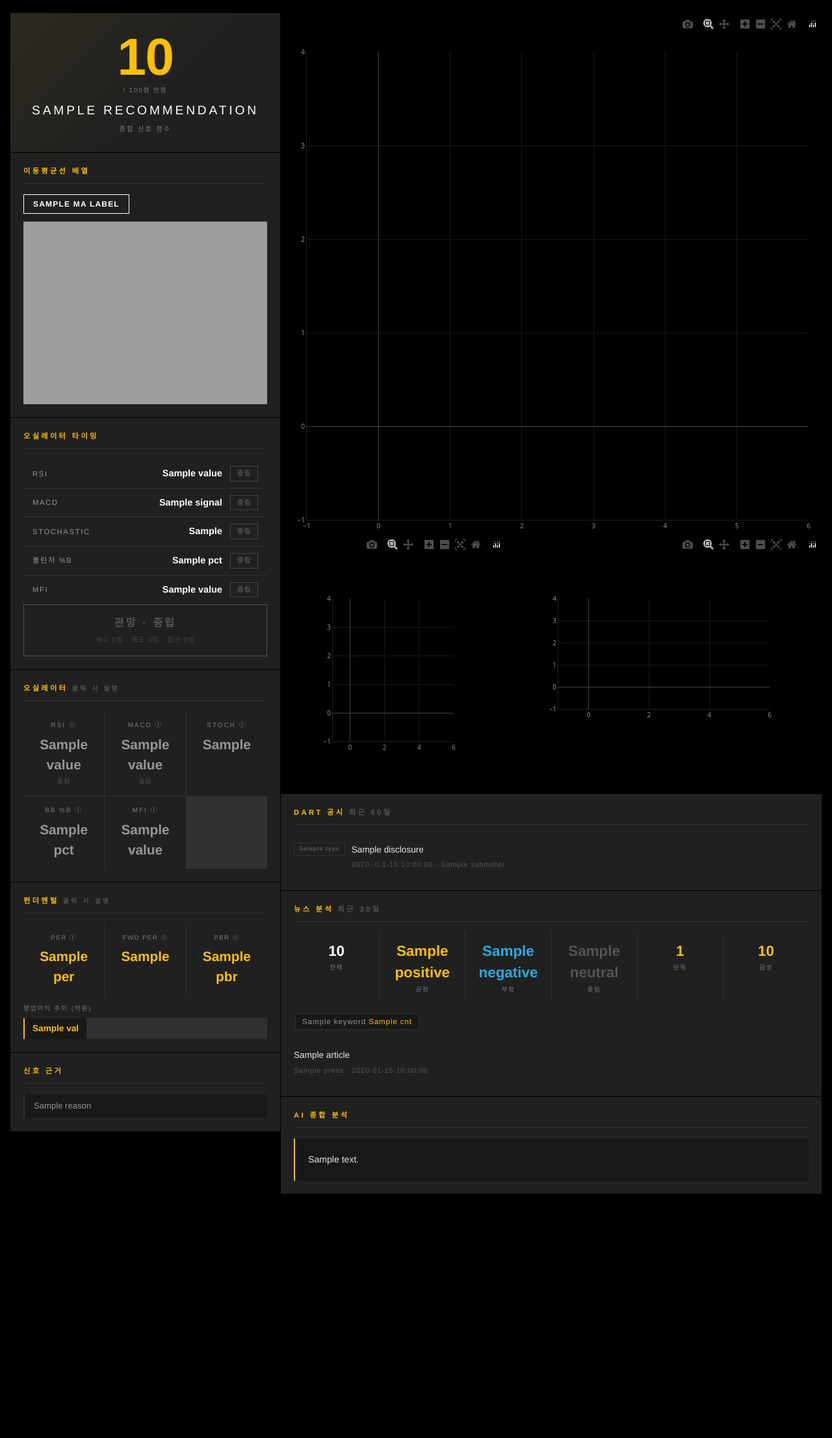
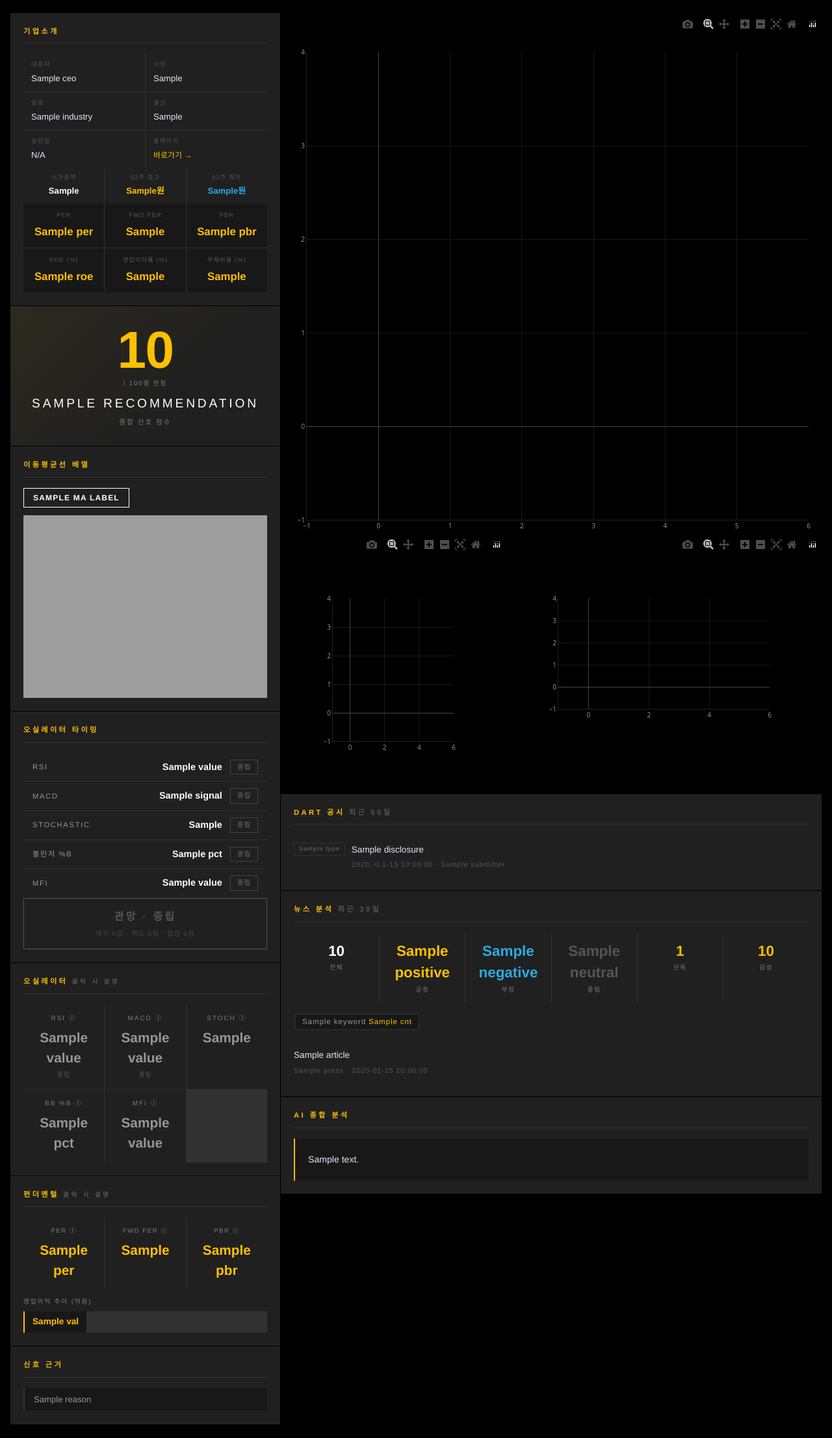
Before and after one commit to wss2105-afk/stock, a Flask app: template templates/result.html in a window 1280 px wide. Shown: the part 63-2276 px from the top of the page at 65% size. Before the commit the page ends 1900 px from the top, so only its background shows below. Run offline with Flask 3, Linux system fonts and the light colour scheme; the template is opened without the code that fills it: most values are stand-ins (such as "Sample title", 1, 10 or a date in 2020); some libraries are stand-ins or nearby versions; grey boxes are pictures that could not be loaded.

Commit message:
feat: 기업소개 섹션 추가 (기업정보, 시장지표, 밸류에이션, 재무)

```diff
--- a/analysis/dart.py
+++ b/analysis/dart.py
@@ -57,6 +57,34 @@ _PBLNTF_LABELS = {
 _IMPORTANT_TYPES = {'B', 'C', 'D', 'I'}  # 중요 공시 유형
 
 
+def get_company_info(ticker):
+    """DART에서 기업 기본정보 조회"""
+    if not DART_API_KEY:
+        return {}
+    corp_code = get_corp_code(ticker)
+    if not corp_code:
+        return {}
+    try:
+        resp = requests.get(
+            "https://opendart.fss.or.kr/api/company.json",
+            params={'crtfc_key': DART_API_KEY, 'corp_code': corp_code},
+            timeout=10
+        )
+        data = resp.json()
+        if data.get('status') != '000':
+            return {}
+        return {
+            'ceo': data.get('ceo_nm', 'N/A'),
+            'industry': data.get('induty_code', 'N/A'),
+            'founded': data.get('est_dt', ''),
+            'fiscal_month': data.get('acc_mt', 'N/A') + '월',
+            'website': data.get('hm_url', ''),
+            'address': data.get('adres', ''),
+        }
+    except Exception:
+        return {}
+
+
 def get_disclosures(ticker, days=60):
     """최근 공시 목록 반환"""
     if not DART_API_KEY:
--- a/app.py
+++ b/app.py
@@ -6,7 +6,8 @@ from analysis.fundamental import get_fundamental
 from analysis.news import search_naver_news, analyze_news
 from analysis.signal import calc_score, get_recommendation, get_ai_analysis
 from analysis.charts import make_main_chart, make_supply_zone_chart, make_investor_chart, make_ma_chart
-from analysis.dart import get_disclosures
+from analysis.dart import get_disclosures, get_company_info
+from analysis.fundamental import get_market_profile
 from dotenv import load_dotenv
 import os
 
@@ -58,7 +59,18 @@ def analyze():
     try:
         fundamental = get_fundamental(ticker)
     except Exception:
-        fundamental = {'per': 'N/A', 'forward_per': 'N/A', 'pbr': 'N/A', 'operating_profit': []}
+        fundamental = {'per': 'N/A', 'forward_per': 'N/A', 'pbr': 'N/A', 'operating_profit': [],
+                       'roe': 'N/A', 'op_margin': 'N/A', 'debt_ratio': 'N/A', 'revenue': []}
+
+    # 기업 프로필
+    try:
+        company_info = get_company_info(ticker)
+    except Exception:
+        company_info = {}
+    try:
+        market_profile = get_market_profile(ticker)
+    except Exception:
+        market_profile = {'market_cap': 'N/A', 'w52_high': 'N/A', 'w52_low': 'N/A', 'market_type': 'N/A'}
 
     # 뉴스
     try:
@@ -100,6 +112,8 @@ def analyze():
 
     return render_template('result.html',
         disclosures=disclosures,
+        company_info=company_info,
+        market_profile=market_profile,
         name=name, ticker=ticker, current_price=f"{current_price:,}",
         ma_chart=ma_chart, score_pct=score_pct,
         months=months,
--- a/templates/result.html
+++ b/templates/result.html
@@ -31,6 +31,23 @@
         .score-num { font-size: clamp(3rem, 10vw, 5rem); font-weight: 900; color: #FFC000; line-height: 1; letter-spacing: -0.02em; }
         .score-label { font-size: clamp(0.9rem, 3vw, 1.2rem); font-weight: 400; color: #fff; letter-spacing: 0.2em; text-transform: uppercase; margin: 10px 0 6px; }
         .score-sub { font-size: 0.65rem; color: #7D7D7D; letter-spacing: 0.2em; text-transform: uppercase; }
+
+        /* 기업소개 */
+        .profile-grid { display: grid; grid-template-columns: 1fr 1fr; gap: 1px; background: #313131; }
+        .profile-item { background: #202020; padding: 10px 12px; }
+        .profile-item .p-label { font-size: 0.58rem; color: #555; letter-spacing: 0.15em; text-transform: uppercase; margin-bottom: 4px; }
+        .profile-item .p-val { font-size: 0.82rem; color: #e2e8f0; font-weight: 500; word-break: break-all; }
+        .profile-item .p-val a { color: #FFC000; text-decoration: none; font-size: 0.75rem; }
+        .profile-item .p-val a:hover { text-decoration: underline; }
+        .metric-grid { display: grid; grid-template-columns: repeat(3, 1fr); gap: 1px; background: #313131; margin-top: 1px; }
+        .metric-item { background: #181818; padding: 12px 8px; text-align: center; }
+        .metric-item .m-label { font-size: 0.58rem; color: #555; letter-spacing: 0.12em; text-transform: uppercase; margin-bottom: 5px; }
+        .metric-item .m-val { font-size: 1.05rem; font-weight: 700; color: #FFC000; }
+        .metric-item .m-val.neutral { color: #969696; }
+        .market-bar { display: flex; gap: 1px; background: #313131; margin-top: 1px; }
+        .market-bar-item { flex: 1; background: #202020; padding: 8px 10px; text-align: center; }
+        .market-bar-item .mb-label { font-size: 0.58rem; color: #555; letter-spacing: 0.12em; text-transform: uppercase; margin-bottom: 3px; }
+        .market-bar-item .mb-val { font-size: 0.82rem; font-weight: 700; color: #fff; }
 
         /* MA 배열 */
         .ma-badge { padding: 5px 14px; font-size: 0.75rem; font-weight: 700; letter-spacing: 0.1em; text-transform: uppercase; display: inline-block; border: 1px solid; }
@@ -138,6 +155,86 @@
     <div class="row g-0" style="gap:0;">
         <!-- 왼쪽 패널 -->
         <div class="col-lg-4" style="padding-right: 1px;">
+
+            <!-- 기업소개 -->
+            <div class="section-card">
+                <div class="section-title">기업소개</div>
+                <div class="profile-grid">
+                    <div class="profile-item">
+                        <div class="p-label">대표자</div>
+                        <div class="p-val">{{ company_info.get('ceo', 'N/A') }}</div>
+                    </div>
+                    <div class="profile-item">
+                        <div class="p-label">시장</div>
+                        <div class="p-val">{{ market_profile.market_type }}</div>
+                    </div>
+                    <div class="profile-item">
+                        <div class="p-label">업종</div>
+                        <div class="p-val">{{ company_info.get('industry', 'N/A') }}</div>
+                    </div>
+                    <div class="profile-item">
+                        <div class="p-label">결산</div>
+                        <div class="p-val">{{ company_info.get('fiscal_month', 'N/A') }}</div>
+                    </div>
+                    <div class="profile-item">
+                        <div class="p-label">설립일</div>
+                        {% set fd = company_info.get('founded', '') %}
+                        <div class="p-val">{% if fd|length == 8 %}{{ fd[:4] }}.{{ fd[4:6] }}.{{ fd[6:] }}{% else %}N/A{% endif %}</div>
+                    </div>
+                    <div class="profile-item">
+                        <div class="p-label">홈페이지</div>
+                        <div class="p-val">
+                            {% if company_info.get('website') %}
+                            <a href="{{ company_info.website }}" target="_blank">바로가기 →</a>
+                            {% else %}N/A{% endif %}
+                        </div>
+                    </div>
+                </div>
+
+                <!-- 시장 지표 -->
+                <div class="market-bar">
+                    <div class="market-bar-item">
+                        <div class="mb-label">시가총액</div>
+                        <div class="mb-val">{{ market_profile.market_cap }}</div>
+                    </div>
+                    <div class="market-bar-item">
+                        <div class="mb-label">52주 최고</div>
+                        <div class="mb-val" style="color:#FFC000;">{{ market_profile.w52_high }}원</div>
+                    </div>
+                    <div class="market-bar-item">
+                        <div class="mb-label">52주 최저</div>
+                        <div class="mb-val" style="color:#29ABE2;">{{ market_profile.w52_low }}원</div>
+                    </div>
+                </div>
+
+                <!-- 밸류에이션 & 재무 -->
+                <div class="metric-grid">
+                    <div class="metric-item">
+                        <div class="m-label">PER</div>
+                        <div class="m-val {% if fundamental.per == 'N/A' %}neutral{% endif %}">{{ fundamental.per }}</div>
+                    </div>
+                    <div class="metric-item">
+                        <div class="m-label">Fwd PER</div>
+                        <div class="m-val {% if fundamental.forward_per == 'N/A' %}neutral{% endif %}">{{ fundamental.forward_per }}</div>
+                    </div>
+                    <div class="metric-item">
+                        <div class="m-label">PBR</div>
+                        <div class="m-val {% if fundamental.pbr == 'N/A' %}neutral{% endif %}">{{ fundamental.pbr }}</div>
+                    </div>
+                    <div class="metric-item">
+                        <div class="m-label">ROE (%)</div>
+                        <div class="m-val {% if fundamental.roe == 'N/A' %}neutral{% endif %}">{{ fundamental.roe }}</div>
+                    </div>
+                    <div class="metric-item">
+                        <div class="m-label">영업이익률 (%)</div>
+                        <div class="m-val {% if fundamental.op_margin == 'N/A' %}neutral{% endif %}">{{ fundamental.op_margin }}</div>
+                    </div>
+                    <div class="metric-item">
+                        <div class="m-label">부채비율 (%)</div>
+                        <div class="m-val {% if fundamental.debt_ratio == 'N/A' %}neutral{% endif %}">{{ fundamental.debt_ratio }}</div>
+                    </div>
+                </div>
+            </div>
 
             <!-- 종합 점수 -->
             {% set buy_color = rec_color in ['danger','warning'] %}
```
Also changed, not shown: analysis/fundamental.py (+72 -2 lines).
